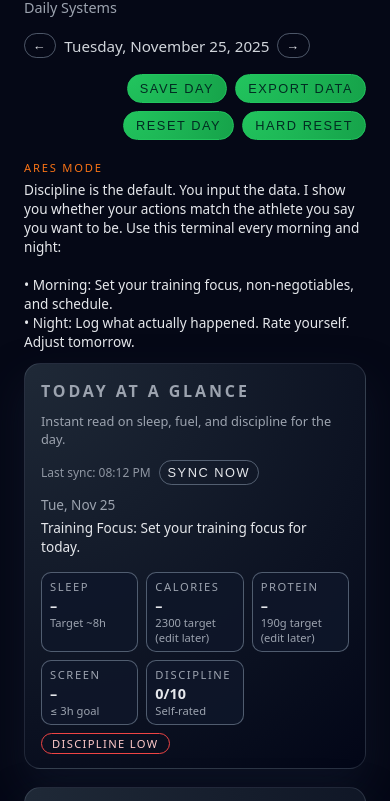
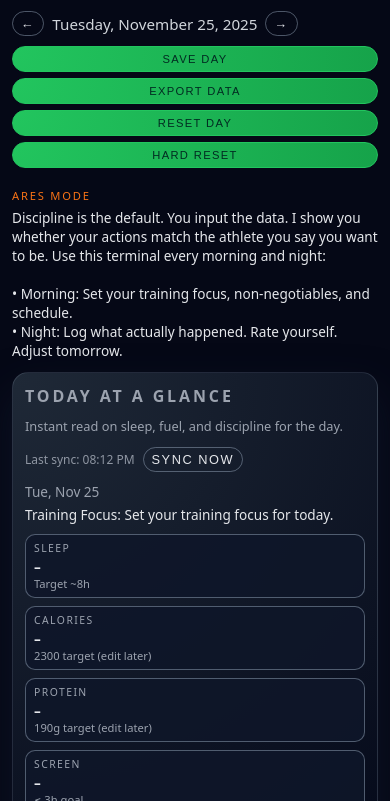
Before and after one commit to lockedanddialedin/ares-terminal, a website: page public/index.html in a window 390 px wide. Shown: the part 88-889 px from the top of the page. Drawn offline with nearby package versions, Linux system fonts and the light colour scheme; no server answers.

Commit message:
mobile gui

```diff
--- a/public/css/style.css
+++ b/public/css/style.css
@@ -471,6 +471,124 @@
         justify-content: flex-start;
       }
     }
+
+/* Mobile polish */
+@media (max-width: 600px) {
+  body {
+    padding: 12px;
+  }
+
+  h1 {
+    font-size: 1.4rem;
+  }
+
+  .subtitle {
+    font-size: 0.8rem;
+  }
+
+  .top-row {
+    gap: 10px;
+  }
+
+  .top-actions {
+    width: 100%;
+    justify-content: flex-start;
+    flex-wrap: wrap;
+    gap: 6px;
+  }
+
+  .top-actions button {
+    flex: 1 1 48%;
+    font-size: 0.7rem;
+    padding: 6px 8px;
+    text-align: center;
+  }
+
+  .card {
+    padding: 12px 12px 14px;
+  }
+
+  .today-strip-card {
+    margin-bottom: 10px;
+  }
+
+  .today-strip {
+    flex-direction: column;
+    align-items: flex-start;
+    gap: 10px;
+  }
+
+  .today-main {
+    width: 100%;
+  }
+
+  .today-metrics {
+    grid-template-columns: repeat(2, minmax(0, 1fr));
+    width: 100%;
+  }
+
+  .today-metric {
+    min-width: 0;
+  }
+
+  .today-metric-label {
+    font-size: 0.65rem;
+  }
+
+  .today-metric-value {
+    font-size: 0.85rem;
+  }
+
+  .status-strip {
+    gap: 4px;
+  }
+
+  .status-pill {
+    font-size: 0.65rem;
+    padding: 2px 8px;
+  }
+
+  input,
+  textarea,
+  select {
+    font-size: 0.9rem;
+    padding: 7px 10px;
+  }
+
+  .habit-row-outer {
+    padding: 8px 8px;
+  }
+
+  .habit-meta {
+    flex-direction: column;
+    align-items: flex-start;
+  }
+
+  .history-table-wrapper {
+    max-height: 180px;
+  }
+
+  .history-table th,
+  .history-table td {
+    padding: 4px 6px;
+    font-size: 0.7rem;
+  }
+
+  .toast {
+    max-width: 90vw;
+    font-size: 0.75rem;
+  }
+}
+@media (max-width: 400px) {
+  .top-actions button {
+    flex: 1 1 100%;
+  }
+
+  .today-metrics {
+    grid-template-columns: 1fr;
+  }
+}
+
 /* Settings card tweaks (re-use existing layout classes) */
 /* No extra styling needed beyond what's already there,
    but this is a hook if you want to theme it later. */
```
